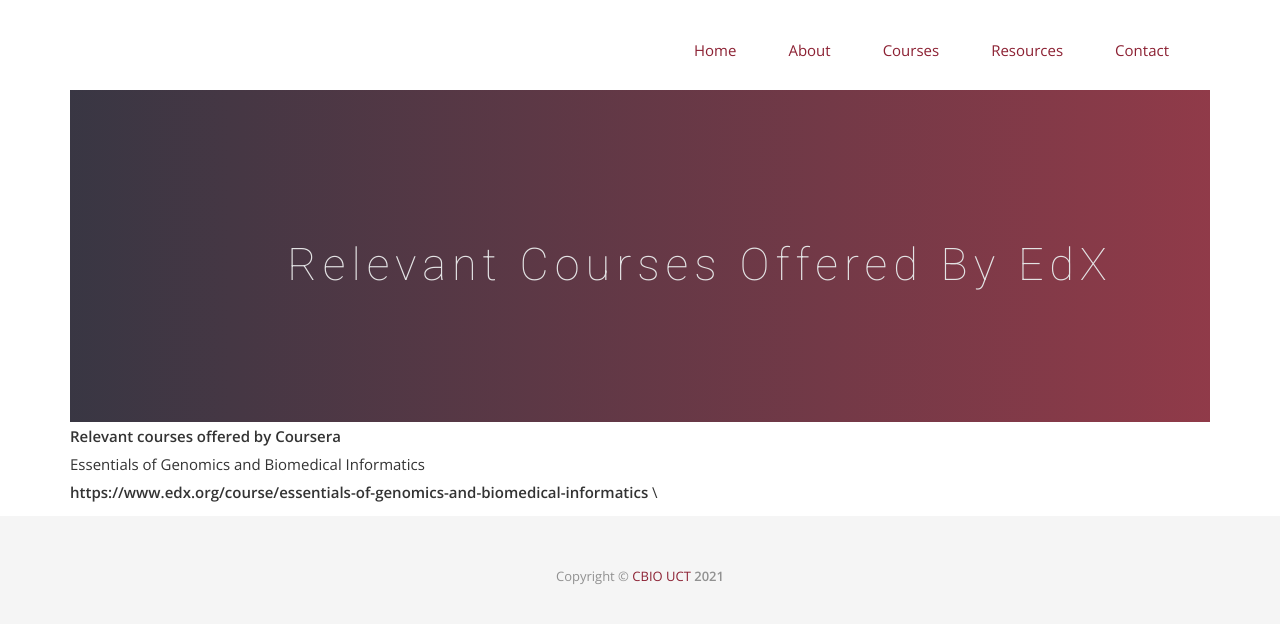
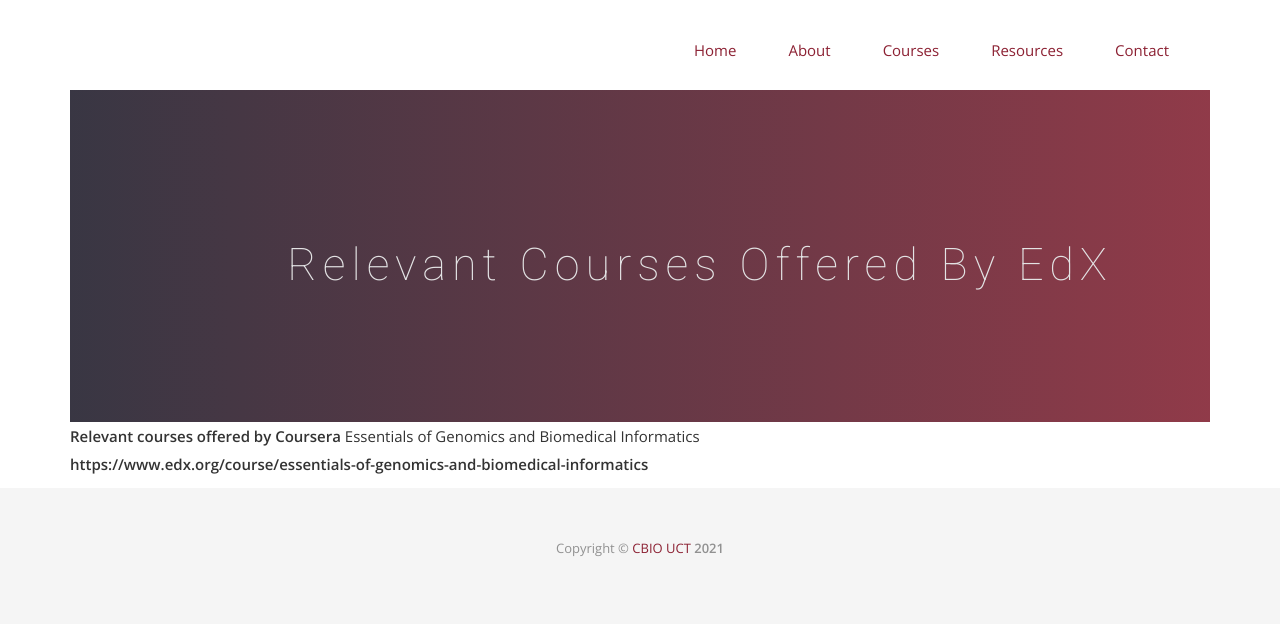
Before and after one commit to pmaturure3/ngsacad, a Jekyll site: the page built from _posts/2021-06-05-Relevant-courses-offered-by-edX.md, in a window 1280 px wide. Shown: the top 624 px of the page. Built offline with Jekyll 4.4.1, drawn with Linux system fonts in a browser that asks for light colours; nearby versions of some CDN libraries; some web fonts are replaced; comment, search, counter and statistics services are not loaded.

Commit message:
removed \ at the end of the links

```diff
--- a/_posts/2021-06-05-Relevant-courses-offered-by-edX.md
+++ b/_posts/2021-06-05-Relevant-courses-offered-by-edX.md
@@ -8,6 +8,6 @@
 
 {% include subpage-header.html %}
 
-**Relevant courses offered by Coursera**\
+**Relevant courses offered by Coursera**
 Essentials of Genomics and Biomedical Informatics \
-**https://www.edx.org/course/essentials-of-genomics-and-biomedical-informatics** \
+**https://www.edx.org/course/essentials-of-genomics-and-biomedical-informatics**
```
Also changed, not shown: _posts/2021-06-06-Relevant-courses-offered-by-Coursera.md (+2 -2 lines).
